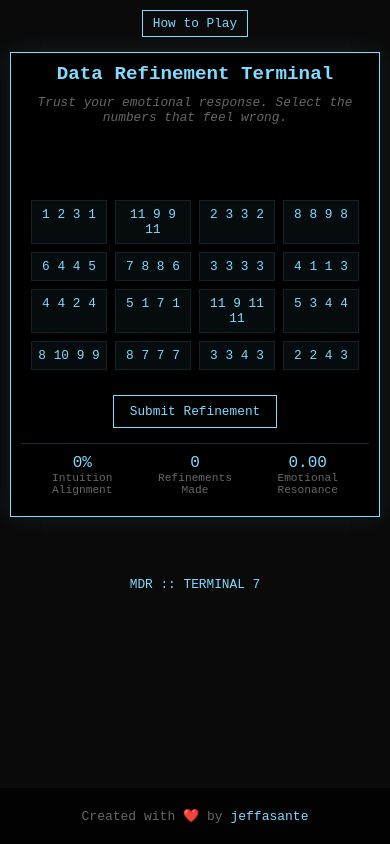
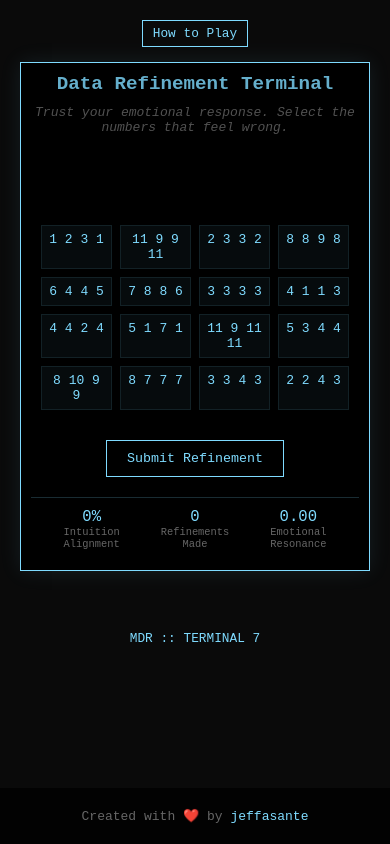
Before and after one commit to jeffasante/number-sense, a plain HTML site: page index.html in a window 390 px wide. Drawn offline with Linux system fonts and the light colour scheme.

Commit message:
modified readme and mobile responsiveness

```diff
--- a/index.html
+++ b/index.html
@@ -14,11 +14,12 @@
             background-color: #0a0a0a;
             color: #7FDBFF;
             font-family: monospace;
-            padding: 10px;
-            min-height: 100vh;
+            margin: 0;
+            padding: 20px;
             display: flex;
             flex-direction: column;
             align-items: center;
+            min-height: 100vh;
         }
 
         .terminal {
@@ -33,7 +34,8 @@
 
         .header {
             text-align: center;
-            margin-bottom: 20px;
+            margin-bottom: 30px;
+            opacity: 0.8;
         }
 
         .header h1 {
@@ -41,32 +43,30 @@
             margin-bottom: 10px;
         }
 
-        .instruction {
+         .instruction {
             color: #666;
             text-align: center;
-            margin-bottom: 15px;
+            margin-bottom: 20px;
             font-style: italic;
-            font-size: clamp(0.8rem, 3vw, 1rem);
         }
 
         .data-field {
             display: grid;
-            grid-template-columns: repeat(auto-fit, minmax(70px, 1fr));
-            gap: 10px;
-            padding: 15px;
+            grid-template-columns: repeat(auto-fill, minmax(60px, 1fr));
+            gap: 15px;
+            padding: 20px;
             background: rgba(0, 0, 0, 0.3);
-            margin-bottom: 15px;
+            margin-bottom: 20px;
         }
 
         .number-group {
-            padding: 8px;
+            padding: 10px;
             background: rgba(127, 219, 255, 0.05);
             border: 1px solid rgba(127, 219, 255, 0.1);
             cursor: pointer;
             text-align: center;
             transition: all 0.3s ease;
             position: relative;
-            font-size: clamp(0.8rem, 3vw, 1rem);
         }
 
         .number-group:hover {
@@ -78,16 +78,15 @@
             border-color: rgba(255, 0, 0, 0.3);
         }
 
-        .response-text {
+         .response-text {
             position: absolute;
             bottom: -20px;
             left: 50%;
             transform: translateX(-50%);
-            font-size: 0.7em;
+            font-size: 0.8em;
             opacity: 0;
             transition: opacity 0.3s;
             white-space: nowrap;
-            z-index: 1;
         }
 
         .number-group:hover .response-text {
@@ -107,25 +106,34 @@
             text-align: center;
         }
 
+        .metrics {
+            display: flex;
+            justify-content: space-between;
+            margin-top: 20px;
+            padding: 10px;
+            border-top: 1px solid rgba(127, 219, 255, 0.2);
+        }
+
         .metric-value {
-            font-size: clamp(1rem, 3vw, 1.2rem);
+            font-size: 1.2em;
             color: #7FDBFF;
         }
 
         .metric-label {
-            font-size: clamp(0.7rem, 2.5vw, 0.8rem);
+            font-size: 0.8em;
             color: #666;
         }
 
+
         .emotional-prompt {
             text-align: center;
-            margin: 15px 0;
+            margin: 20px 0;
             font-style: italic;
             color: #999;
             opacity: 0;
             transition: opacity 0.5s;
-            font-size: clamp(0.8rem, 3vw, 1rem);
         }
+
 
         .emotional-prompt.visible {
             opacity: 1;
@@ -135,13 +143,12 @@
             background: none;
             border: 1px solid #7FDBFF;
             color: #7FDBFF;
-            padding: 8px 16px;
+            padding: 10px 20px;
             cursor: pointer;
             display: block;
-            margin: 15px auto;
+            margin: 20px auto;
             font-family: monospace;
             transition: all 0.3s;
-            font-size: clamp(0.8rem, 3vw, 1rem);
         }
 
         #submitBtn:hover {
```
